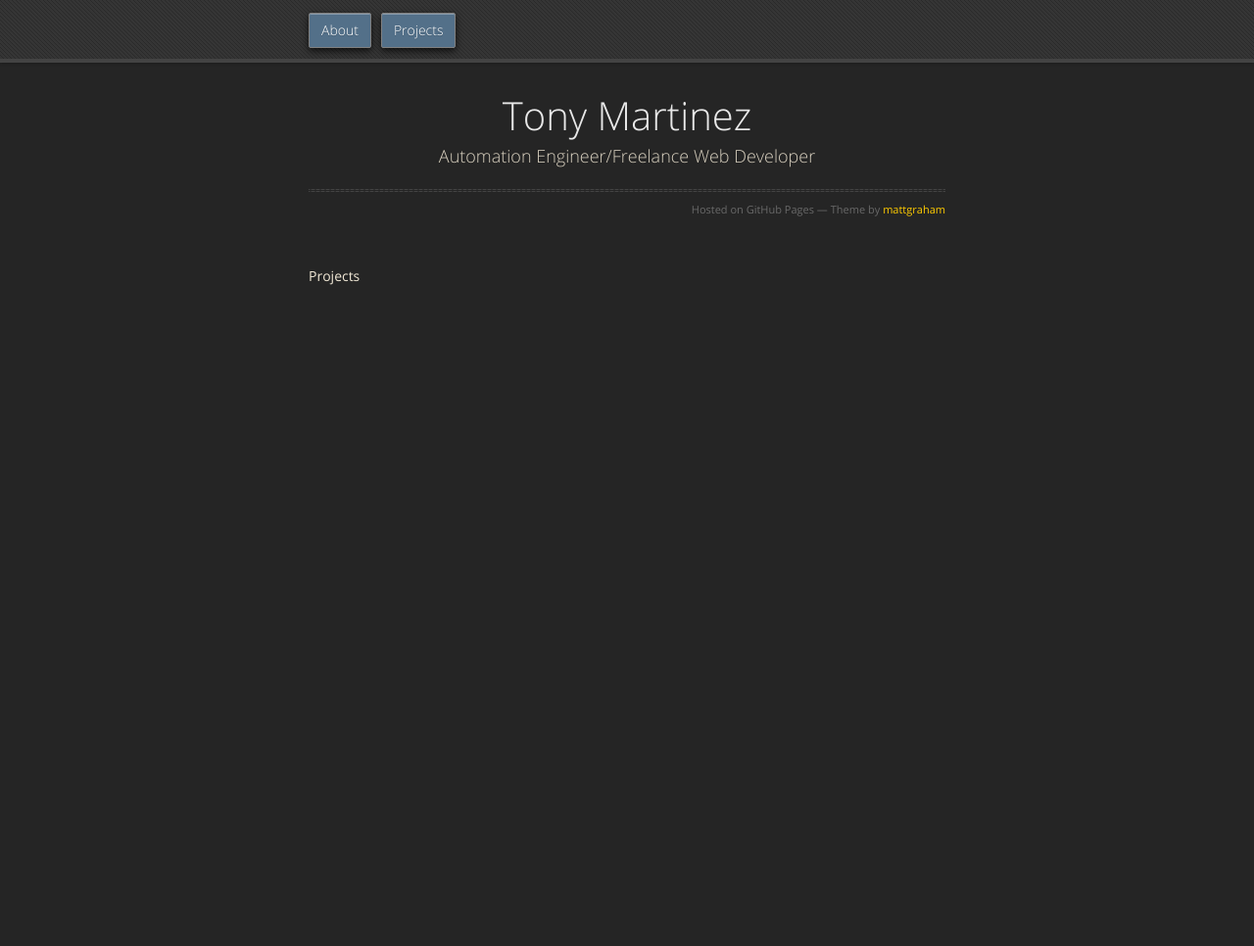
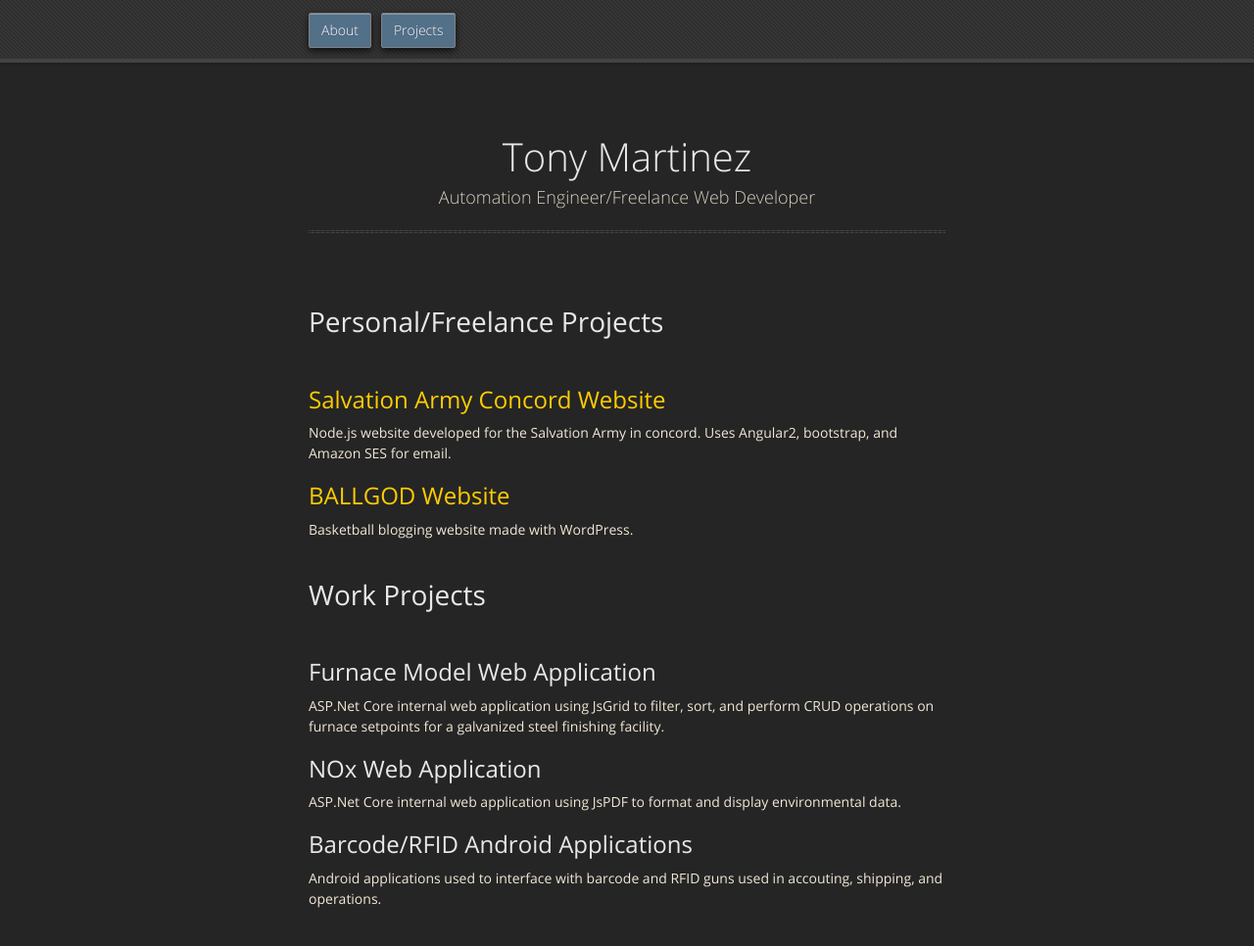
Before and after one commit to tonyjosephmartinez/tonyjosephmartinez.github.io, a Jekyll site: the page built from projects.md, in a window 1280 px wide and 1038 px high. Shown: the top 966 px of the window at 98% size. Built offline with Jekyll 4.4.1, drawn with Linux system fonts in a browser that asks for light colours; nearby versions of some CDN libraries; our own code applies the rules of GitHub Pages for plain Markdown files.

Commit message:
Added projects information

```diff
--- a/_layouts/default.html
+++ b/_layouts/default.html
@@ -36,11 +36,12 @@
 
       <section>
         <div id="title">
+          <br>&nbsp;
           <h1>{{ site.title | default: site.github.repository_name }}</h1>
           <p>{{ site.description | default: site.github.project_tagline }}</p>
           <hr>
           <!--<span class="credits left">Project maintained by <a href="{{ site.github.owner_url }}">{{ site.github.owner_name }}</a></span>-->
-          <span class="credits right">Hosted on GitHub Pages &mdash; Theme by <a href="https://twitter.com/michigangraham">mattgraham</a></span>
+
         </div>
 
         {{ content }}
--- a/projects.md
+++ b/projects.md
@@ -2,4 +2,22 @@
 layout: default
 ---
 
-Projects
+# [](#header-1)Personal/Freelance Projects
+<br>
+## [](#header-2)[Salvation Army Concord Website](https://salvation-army-concord-tonyjosephmartinez.c9users.io:3000)
+Node.js website developed for the Salvation Army in concord. Uses Angular2, bootstrap, and Amazon SES for email.
+<br>
+## [](#header-2)[BALLGOD Website](https://ballgod.ca)
+
+Basketball blogging website made with WordPress.
+<br>&nbsp;<br>
+# [](#header-1)Work Projects
+<br>
+## [](#header-2)Furnace Model Web Application
+ASP.Net Core internal web application using JsGrid to filter, sort, and perform CRUD operations on furnace setpoints for a galvanized steel finishing facility.
+<br>
+## [](#header-2)NOx Web Application
+ASP.Net Core internal web application using JsPDF to format and display environmental data.
+<br>
+## [](#header-2)Barcode/RFID Android Applications
+Android applications used to interface with barcode and RFID guns used in accouting, shipping, and operations.
```
